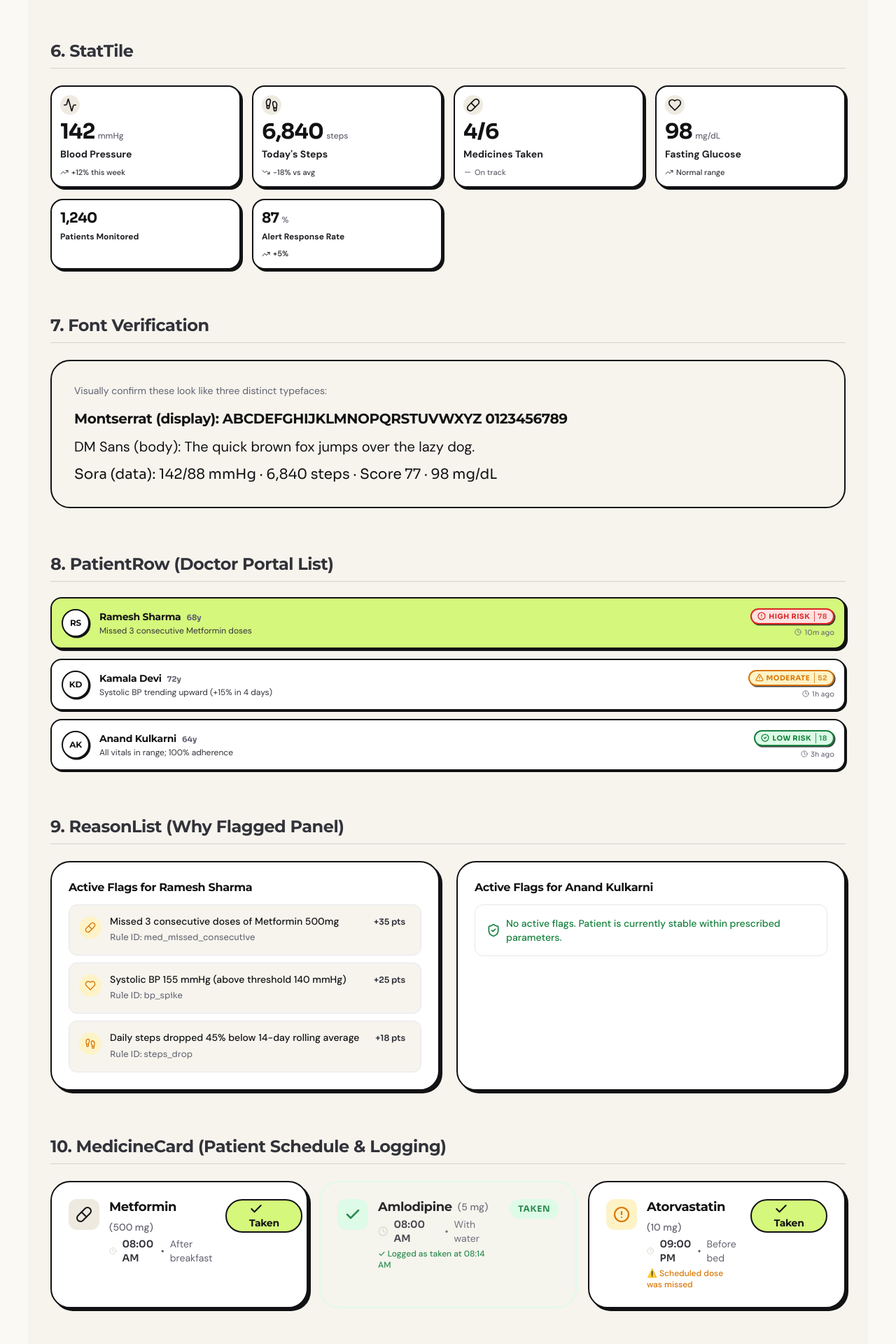
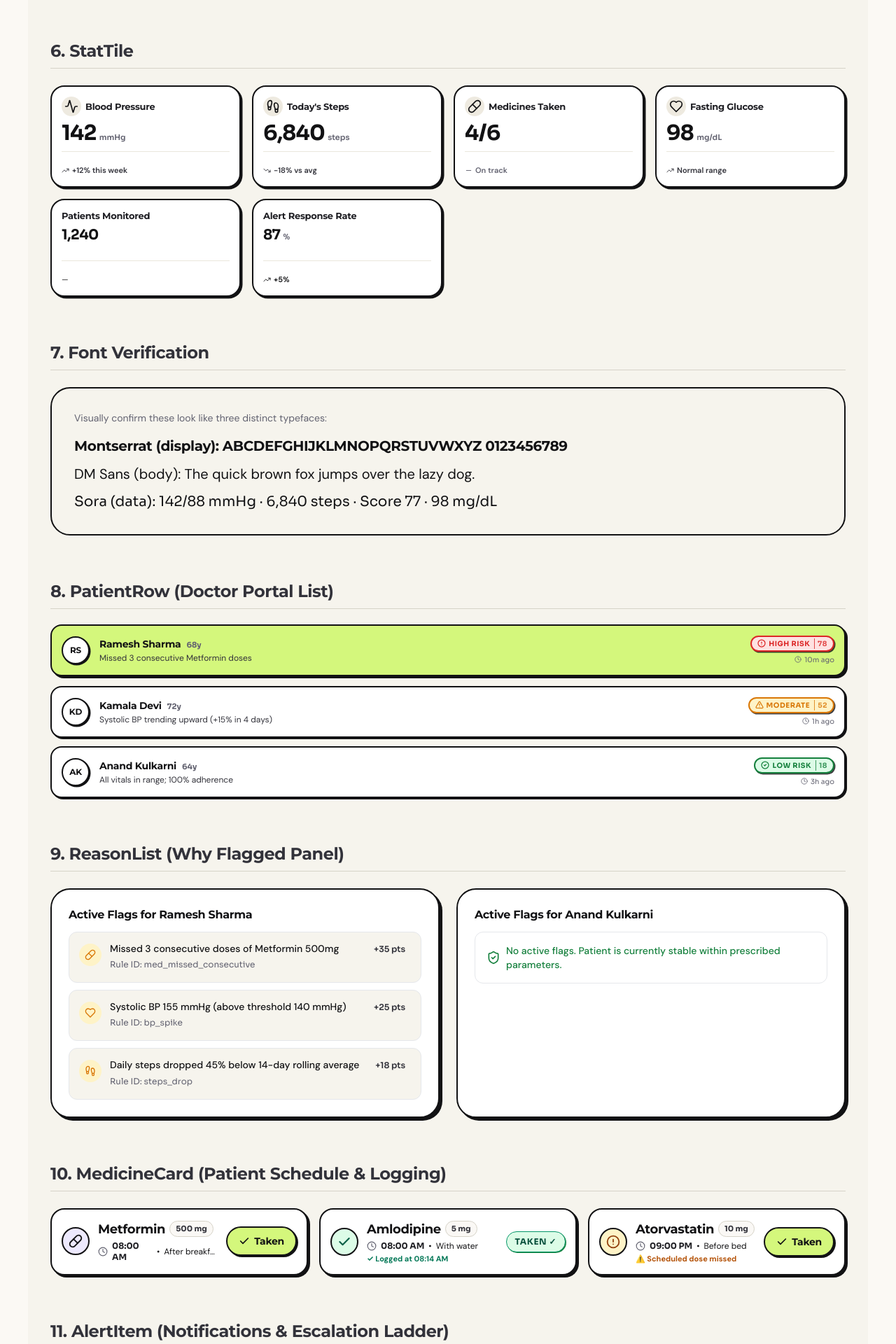
Before and after one commit to Swapnil-Ghosh06/carebridge, a Next.js app: page /design-preview in a window 1280 px wide. Shown: the part 2960-4880 px from the top of the page at 70% size. Built offline with nearby package versions, Linux system fonts and the light colour scheme.

Commit message:
fix(patient,family): polish mobile UI layout, align stat cards, and restore bottom nav on family page

```diff
--- a/app/(patient)/patient/consent/page.tsx
+++ b/app/(patient)/patient/consent/page.tsx
@@ -86,7 +86,8 @@ export default function PatientConsentPage() {
   };
 
   return (
-    <div className="min-h-screen bg-[#FAF8F5] text-ink-900 pb-28 sm:pb-32">
+    <div className="min-h-screen bg-[#F4F1EA] md:bg-[#EAE6DB] flex flex-col items-center">
+      <div className="w-full max-w-md min-h-screen bg-[#FAF8F5] text-ink-900 flex flex-col relative md:border-x-2 md:border-ink-900 md:shadow-[0_10px_35px_rgba(0,0,0,0.08)] pb-28 sm:pb-32">
         <PatientHeader
           locale={locale}
           onLocaleChange={handleLocaleChange}
@@ -95,7 +96,7 @@ export default function PatientConsentPage() {
           title="Privacy & Consent"
         />
 
-      <main className="max-w-md mx-auto px-3.5 sm:px-4 pt-3.5 space-y-4">
+        <main className="w-full px-3.5 sm:px-4 pt-3.5 space-y-4">
         {/* Intro Card */}
         <div className="bg-ink-900 text-white p-4.5 sm:p-5 rounded-[20px] border-2 border-ink-900 shadow-[4px_4px_0px_#121214] space-y-2">
           <div className="flex items-center gap-2 text-[#D4F77C] font-display font-bold text-xs uppercase tracking-wider">
@@ -187,5 +188,6 @@ export default function PatientConsentPage() {
 
       <BottomNav locale={locale} />
       </div>
+    </div>
   );
 }
--- a/app/(patient)/patient/medicines/page.tsx
+++ b/app/(patient)/patient/medicines/page.tsx
@@ -67,7 +67,8 @@ export default function PatientMedicinesPage() {
   const totalCount = medLogs.length;
 
   return (
-    <div className="min-h-screen bg-[#FAF8F5] text-ink-900 pb-28 sm:pb-32">
+    <div className="min-h-screen bg-[#F4F1EA] md:bg-[#EAE6DB] flex flex-col items-center">
+      <div className="w-full max-w-md min-h-screen bg-[#FAF8F5] text-ink-900 flex flex-col relative md:border-x-2 md:border-ink-900 md:shadow-[0_10px_35px_rgba(0,0,0,0.08)] pb-28 sm:pb-32">
         <PatientHeader
           locale={locale}
           onLocaleChange={handleLocaleChange}
@@ -76,7 +77,7 @@ export default function PatientMedicinesPage() {
           title={t('nav_medicines', locale)}
         />
 
-      <main className="max-w-md mx-auto px-3.5 sm:px-4 pt-3.5 space-y-4">
+        <main className="w-full px-3.5 sm:px-4 pt-3.5 space-y-4">
         {/* Progress Tracker Card */}
         <div className="bg-ink-900 text-white p-4.5 sm:p-5 rounded-[20px] border-2 border-ink-900 shadow-[4px_4px_0px_#121214]">
           <div className="flex items-center justify-between">
@@ -160,5 +161,6 @@ export default function PatientMedicinesPage() {
 
       <BottomNav locale={locale} />
       </div>
+    </div>
   );
 }
--- a/app/(patient)/patient/vitals/page.tsx
+++ b/app/(patient)/patient/vitals/page.tsx
@@ -108,7 +108,8 @@ export default function PatientVitalsPage() {
   };
 
   return (
-    <div className="min-h-screen bg-[#FAF8F5] text-ink-900 pb-28 sm:pb-32">
+    <div className="min-h-screen bg-[#F4F1EA] md:bg-[#EAE6DB] flex flex-col items-center">
+      <div className="w-full max-w-md min-h-screen bg-[#FAF8F5] text-ink-900 flex flex-col relative md:border-x-2 md:border-ink-900 md:shadow-[0_10px_35px_rgba(0,0,0,0.08)] pb-28 sm:pb-32">
         <PatientHeader
           locale={locale}
           onLocaleChange={handleLocaleChange}
@@ -117,7 +118,7 @@ export default function PatientVitalsPage() {
           title={t('log_bp_title', locale)}
         />
 
-      <main className="max-w-md mx-auto px-3.5 sm:px-4 pt-3.5 space-y-4">
+        <main className="w-full px-3.5 sm:px-4 pt-3.5 space-y-4">
         <form onSubmit={handleSave} className="space-y-4">
           <div className="bg-white rounded-[20px] border-2 border-ink-900 shadow-[3px_3px_0px_#121214] p-4 sm:p-5">
             <div className="flex items-center gap-3 mb-4">
@@ -276,5 +277,6 @@ export default function PatientVitalsPage() {
 
       <BottomNav locale={locale} />
       </div>
+    </div>
   );
 }
--- a/app/(patient)/patient/voice/page.tsx
+++ b/app/(patient)/patient/voice/page.tsx
@@ -132,7 +132,8 @@ export default function VoiceLoggingPage() {
   };
 
   return (
-    <div className="min-h-screen bg-[#FAF8F5] text-ink-900 pb-28 sm:pb-32">
+    <div className="min-h-screen bg-[#F4F1EA] md:bg-[#EAE6DB] flex flex-col items-center">
+      <div className="w-full max-w-md min-h-screen bg-[#FAF8F5] text-ink-900 flex flex-col relative md:border-x-2 md:border-ink-900 md:shadow-[0_10px_35px_rgba(0,0,0,0.08)] pb-28 sm:pb-32">
         <PatientHeader
           locale={locale}
           onLocaleChange={handleLocaleChange}
@@ -141,7 +142,7 @@ export default function VoiceLoggingPage() {
           title="Voice Health Logger"
         />
 
-      <main className="max-w-md mx-auto px-3.5 sm:px-4 pt-3.5 space-y-4 sm:space-y-5">
+        <main className="w-full px-3.5 sm:px-4 pt-3.5 space-y-4 sm:space-y-5">
         {/* Intro Banner */}
         <div className="text-center space-y-0.5">
           <h2 className="font-display font-bold text-xl sm:text-2xl text-ink-900">
@@ -361,5 +362,6 @@ export default function VoiceLoggingPage() {
 
       <BottomNav locale={locale} />
       </div>
+    </div>
   );
 }
--- a/components/patient/BottomNav.tsx
+++ b/components/patient/BottomNav.tsx
@@ -43,8 +43,8 @@ export function BottomNav({ locale = 'en' }: BottomNavProps) {
   ];
 
   return (
-    <nav className="fixed bottom-0 left-0 right-0 z-50 bg-white border-t-2 border-ink-900 shadow-[0px_-2px_0px_#121214] h-[68px] pb-1 select-none">
-      <div className="max-w-md mx-auto h-full px-2 flex items-center justify-around">
+    <nav className="fixed bottom-0 left-0 right-0 md:left-1/2 md:-translate-x-1/2 md:max-w-md z-50 bg-white border-t-2 md:border-x-2 border-ink-900 shadow-[0px_-2px_0px_#121214] h-[68px] pb-1 select-none">
+      <div className="w-full h-full px-2 flex items-center justify-around">
         {navItems.map((item) => {
           const isActive = pathname === item.href;
           const Icon = item.icon;
--- a/components/patient/PatientHeader.tsx
+++ b/components/patient/PatientHeader.tsx
@@ -22,8 +22,8 @@ export function PatientHeader({
   title,
 }: PatientHeaderProps) {
   return (
-    <header className="sticky top-0 z-40 bg-white border-b-2 border-ink-900 px-4 py-3 shadow-[0px_2px_0px_#121214]">
-      <div className="max-w-md mx-auto flex items-center justify-between gap-2">
+    <header className="sticky top-0 z-40 w-full bg-white border-b-2 border-ink-900 px-3.5 sm:px-4 py-2.5 shadow-[0px_2px_0px_#121214]">
+      <div className="w-full flex items-center justify-between gap-2">
         <div className="flex items-center gap-2">
           {showBack ? (
             <Link
--- a/components/ui/MedicineCard.tsx
+++ b/components/ui/MedicineCard.tsx
@@ -60,62 +60,61 @@ export function MedicineCard({
   };
 
   return (
-    <Card
-      variant={isTaken ? "flat" : "default"}
-      className={`p-5 transition-all duration-200 ${
-        isTaken ? "opacity-90 border-[var(--risk-green-bg)]" : ""
+    <div
+      className={`bg-white rounded-[20px] border-2 border-ink-900 shadow-[3px_3px_0px_#121214] p-3.5 sm:p-4.5 transition-all duration-200 ${
+        isTaken ? "bg-emerald-50/40 border-emerald-600 shadow-[2px_2px_0px_#15803D]" : ""
       } ${className}`}
     >
-      <div className="flex items-start justify-between gap-4">
+      <div className="flex items-center justify-between gap-3">
         {/* Medicine details */}
-        <div className="flex items-start gap-3.5">
+        <div className="flex items-center gap-3 min-w-0">
           <div
-            className={`w-11 h-11 rounded-[var(--r-md)] flex items-center justify-center shrink-0 ${
+            className={`w-10 h-10 rounded-xl border-2 border-ink-900 flex items-center justify-center shrink-0 ${
               isTaken
-                ? "bg-[var(--risk-green-bg)] text-[var(--risk-green)]"
+                ? "bg-[#DCFCE7] text-emerald-800 border-emerald-600"
                 : isMissed
-                ? "bg-[var(--risk-amber-bg)] text-[var(--risk-amber)]"
-                : "bg-[var(--surface-100)] text-[var(--brand-indigo)]"
+                ? "bg-[#FEF3C7] text-amber-800"
+                : "bg-[#EDE9FE] text-ink-900"
             }`}
             aria-hidden="true"
           >
             {isTaken ? (
-              <Check className="w-6 h-6 stroke-[2.5]" />
+              <Check className="w-5 h-5 stroke-[2.5]" />
             ) : isMissed ? (
-              <AlertCircle className="w-6 h-6 stroke-[2.2]" />
+              <AlertCircle className="w-5 h-5 stroke-[2.2]" />
             ) : (
-              <Pill className="w-6 h-6 stroke-[2]" />
+              <Pill className="w-5 h-5 stroke-[2.2]" />
             )}
           </div>
 
-          <div>
-            <div className="flex items-center gap-2 flex-wrap">
-              <h3 className="font-display font-bold text-lg text-[var(--ink-900)] leading-tight">
+          <div className="min-w-0">
+            <div className="flex items-center gap-1.5 flex-wrap">
+              <h3 className="font-display font-bold text-base sm:text-lg text-ink-900 leading-tight truncate">
                 {name}
               </h3>
-              <span className="font-body text-sm text-[var(--ink-500)] font-medium">
-                ({dose})
+              <span className="font-data text-[11px] text-ink-700 bg-[#FAF8F5] border border-ink-300 px-2 py-0.5 rounded-full font-bold shrink-0">
+                {dose}
               </span>
             </div>
 
-            <div className="flex items-center gap-2 mt-1 text-sm text-[var(--ink-500)] font-body">
-              <Clock className="w-4 h-4 text-[var(--ink-300)]" aria-hidden="true" />
-              <span className="font-data font-semibold text-[var(--ink-700)]">
+            <div className="flex items-center gap-1.5 mt-0.5 text-xs text-ink-600 font-body">
+              <Clock className="w-3.5 h-3.5 text-ink-500 shrink-0" aria-hidden="true" />
+              <span className="font-data font-bold text-ink-800">
                 {time}
               </span>
               <span>•</span>
-              <span>{instructions}</span>
+              <span className="truncate">{instructions}</span>
             </div>
 
             {isTaken && takenAt && (
-              <p className="font-body text-xs text-[var(--risk-green)] font-medium mt-1">
-                ✓ Logged as taken at {takenAt}
+              <p className="font-body text-[11px] text-emerald-700 font-bold mt-0.5">
+                ✓ Logged at {takenAt}
               </p>
             )}
 
             {isMissed && (
-              <p className="font-body text-xs text-[var(--risk-amber)] font-medium mt-1">
-                ⚠️ Scheduled dose was missed
+              <p className="font-body text-[11px] text-amber-700 font-bold mt-0.5">
+                ⚠️ Scheduled dose missed
               </p>
             )}
           </div>
@@ -124,35 +123,34 @@ export function MedicineCard({
         {/* Action Button */}
         <div className="shrink-0 flex items-center">
           {isTaken ? (
-            <div className="flex items-center gap-2">
-              <span className="font-data text-xs font-bold uppercase tracking-wider text-[var(--risk-green)] bg-[var(--risk-green-bg)] px-3 py-1.5 rounded-[var(--r-pill)]">
-                Taken
+            <div className="flex items-center gap-1.5">
+              <span className="font-data text-xs font-bold uppercase tracking-wider text-emerald-900 bg-[#DCFCE7] border border-emerald-600 px-3 py-1.5 rounded-xl shadow-[1px_1px_0px_#15803D]">
+                Taken ✓
               </span>
               {onUndo && (
                 <button
                   type="button"
                   onClick={onUndo}
-                  className="font-body text-xs text-[var(--ink-500)] hover:text-[var(--ink-700)] underline ml-1 focus:outline-none focus-visible:ring-2 focus-visible:ring-[var(--brand-teal)] rounded"
+                  className="font-body text-xs text-ink-500 hover:text-ink-900 underline ml-0.5 cursor-pointer"
                 >
                   Undo
                 </button>
               )}
             </div>
           ) : (
-            <Button
-              variant="primary"
-              size="md"
-              loading={isBusy}
+            <button
+              type="button"
+              disabled={isBusy}
               onClick={handleTake}
-              className="min-w-[110px] min-h-[48px] shadow-sm"
+              className="bg-[#D4F77C] hover:bg-[#CEF267] text-ink-900 font-display font-bold text-xs sm:text-sm px-3.5 sm:px-4 py-2 min-h-[42px] rounded-xl border-2 border-ink-900 shadow-[2px_2px_0px_#121214] active:translate-y-0.5 flex items-center gap-1.5 transition-all cursor-pointer disabled:opacity-50"
               aria-label={`Mark ${name} ${dose} as taken`}
             >
-              <Check className="w-5 h-5 stroke-[2.5]" />
-              Taken
-            </Button>
+              <Check className="w-4 h-4 stroke-[2.5]" />
+              <span>Taken</span>
+            </button>
           )}
         </div>
       </div>
-    </Card>
+    </div>
   );
 }
--- a/components/ui/StatTile.tsx
+++ b/components/ui/StatTile.tsx
@@ -99,58 +99,55 @@ export const StatTile: React.FC<StatTileProps> = ({
   return (
     <div
       className={[
-        "bg-[var(--surface-0)] rounded-[18px] border-2 border-[var(--ink-900)] shadow-[2px_2px_0px_var(--ink-900)] sm:shadow-[3px_3px_0px_var(--ink-900)]",
-        "p-3 sm:p-4.5 flex flex-col justify-between gap-1 transition-all",
+        "bg-white rounded-[20px] border-2 border-[var(--ink-900)] shadow-[2.5px_2.5px_0px_var(--ink-900)]",
+        "p-3 sm:p-3.5 flex flex-col justify-between h-full min-h-[140px] transition-all",
         className,
       ]
         .filter(Boolean)
         .join(" ")}
     >
       <div>
-        {/* Optional icon */}
-        {icon && (
-          <div className="mb-1.5 flex items-center justify-between" aria-hidden="true">
-            <span className="p-1 rounded-lg bg-[var(--surface-100)] inline-flex items-center justify-center text-[var(--ink-900)]">
+        {/* Top Header: Icon + Metric Name */}
+        <div className="flex items-center gap-1.5 mb-1.5">
+          {icon && (
+            <span className="p-1 rounded-lg bg-[var(--surface-100)] inline-flex items-center justify-center text-[var(--ink-900)] shrink-0">
               {icon}
             </span>
-          </div>
-        )}
+          )}
+          <span className="font-display font-bold text-xs sm:text-[13px] text-[var(--ink-800)] line-clamp-1 leading-tight tracking-tight">
+            {label}
+          </span>
+        </div>
 
-        {/* Value row */}
-        <div className="flex items-baseline gap-1 flex-wrap">
+        {/* Big Value Row */}
+        <div className="flex items-baseline gap-1 mt-1">
           <span
             className={["font-data font-bold text-[var(--ink-900)] tracking-tight leading-none", valueSize[size]].join(" ")}
-            aria-label={`${label}: ${value}${displayUnit ? " " + displayUnit : ""}`}
+            aria-label={`${label}: ${value}`}
           >
             {value}
           </span>
-          {displayUnit && (
-            <span className="font-body text-[var(--ink-500)] text-[11px] sm:text-xs font-medium">{displayUnit}</span>
+          {displayUnit && displayUnit.toLowerCase() !== label.toLowerCase() && (
+            <span className="font-data text-[var(--ink-500)] text-[11px] font-semibold">{displayUnit}</span>
           )}
         </div>
-
-        {/* Label */}
-        <span className={["font-body font-bold text-[var(--ink-800)] line-clamp-1 mt-1 block leading-tight", labelSize[size]].join(" ")}>
-          {label}
-        </span>
       </div>
 
-      <div>
-        {/* Target/Goal secondary note */}
+      {/* Bottom Footer Row */}
+      <div className="pt-2 border-t border-[var(--ink-200)] mt-2 flex flex-col justify-end min-h-[36px] gap-0.5">
         {target && (
-          <span className="font-body text-[10px] sm:text-[11px] text-[var(--ink-500)] font-medium block mt-0.5 line-clamp-1">
+          <span className="font-body text-[10px] sm:text-[11px] text-[var(--ink-600)] font-semibold block truncate">
             {target}
           </span>
         )}
-
-        {/* Trend */}
-        {trend && TrendIcon && (
-          <div className={["flex items-center gap-1 mt-1 font-medium", trendColor].join(" ")}>
-            <TrendIcon size={12} className="shrink-0" aria-hidden="true" />
-            {activeTrendLabel && (
-              <span className="font-body text-[10px] sm:text-[11px] line-clamp-1">{activeTrendLabel}</span>
-            )}
+        {activeTrendLabel && (
+          <div className={["flex items-center gap-1 font-medium", trendColor].join(" ")}>
+            {TrendIcon && <TrendIcon size={11} className="shrink-0" aria-hidden="true" />}
+            <span className="font-body text-[10px] sm:text-[11px] font-semibold truncate">{activeTrendLabel}</span>
           </div>
+        )}
+        {!target && !activeTrendLabel && (
+          <span className="font-body text-[11px] text-[var(--ink-400)] block truncate">—</span>
         )}
       </div>
     </div>
```
Also changed, not shown: app/(family)/family/page.tsx (+14 -8 lines), app/(patient)/patient/page.tsx (+14 -9 lines). Lines whose indentation alone changed are shown as unchanged.
